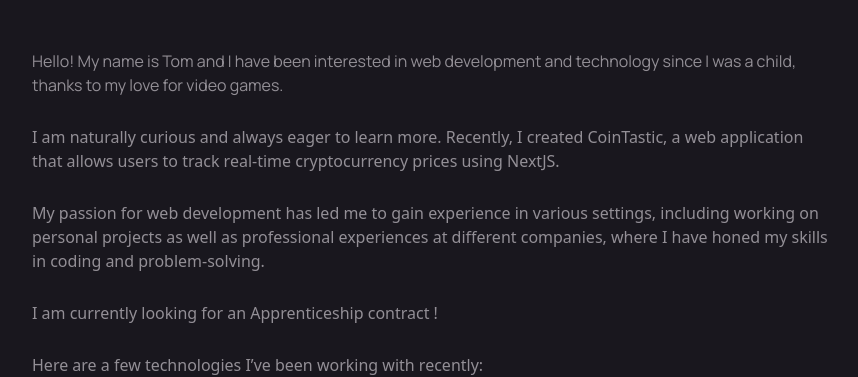
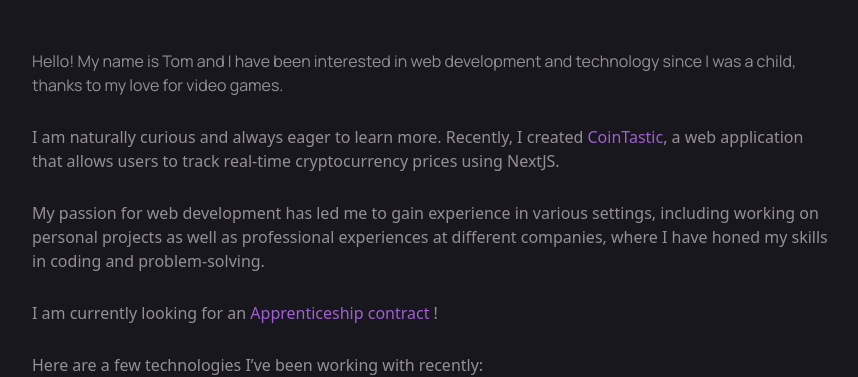
Before and after one commit to Kxkee/NextJsPortfolio, a Next.js app: page / in a window 1280 px wide. Shown: the part 951-1328 px from the top of the page, without its empty margins (208-1066 px from the left). Built offline with nearby package versions, Linux system fonts and the light colour scheme.

Commit message:
purple elem on aboutme

```diff
--- a/app/page.tsx
+++ b/app/page.tsx
@@ -1,6 +1,4 @@
 "use client";
-import {FiGithub, FiLinkedin} from 'react-icons/fi';
-import Link from 'next/link';
 import Navigation from "@/components/Navigation";
 import Home from "@/components/Home";
 import AboutMe from "@/components/AboutMe";
--- a/components/AboutMe.tsx
+++ b/components/AboutMe.tsx
@@ -15,14 +15,14 @@ export default function AboutMe() {
                         <p className="text">Hello! My name is Tom and I have been interested in web development and
                             technology since I was a child, thanks to my love for video games.</p>
 
-                        <p>I am naturally curious and always eager to learn more. Recently, I created CoinTastic,
+                        <p>I am naturally curious and always eager to learn more. Recently, I created <span className="text-elem-purple">CoinTastic</span>,
                             a web application that allows users to track real-time cryptocurrency prices using NextJS.</p>
 
                         <p>My passion for web development has led me to gain experience in various settings,
                             including working on personal projects as well as professional experiences at different companies,
                             where I have honed my skills in coding and problem-solving.</p>
 
-                        <p>I am currently looking for an Apprenticeship contract !</p>
+                        <p>I am currently looking for an <span className="text-elem-purple">Apprenticeship contract</span>  !</p>
 
                         <p>Here are a few technologies I’ve been working with recently:</p>
                         <ul className="skills">
```
